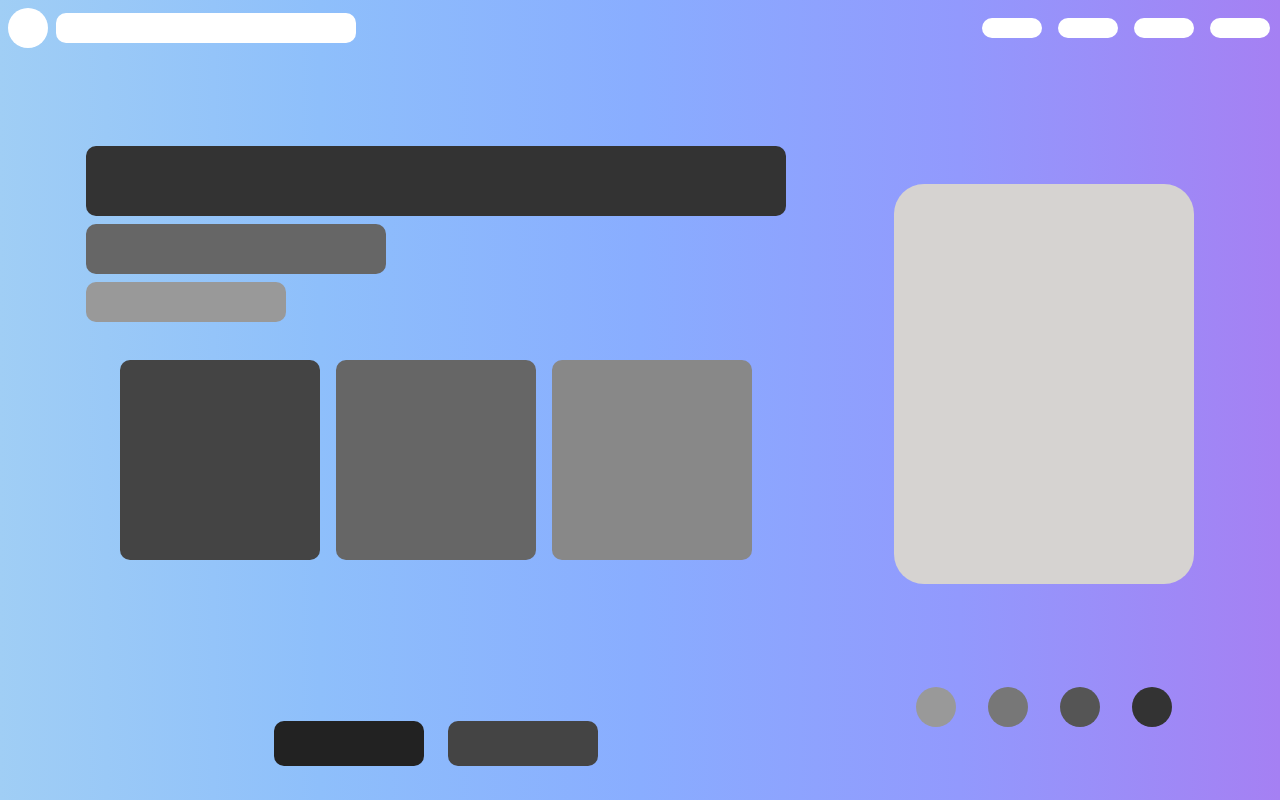
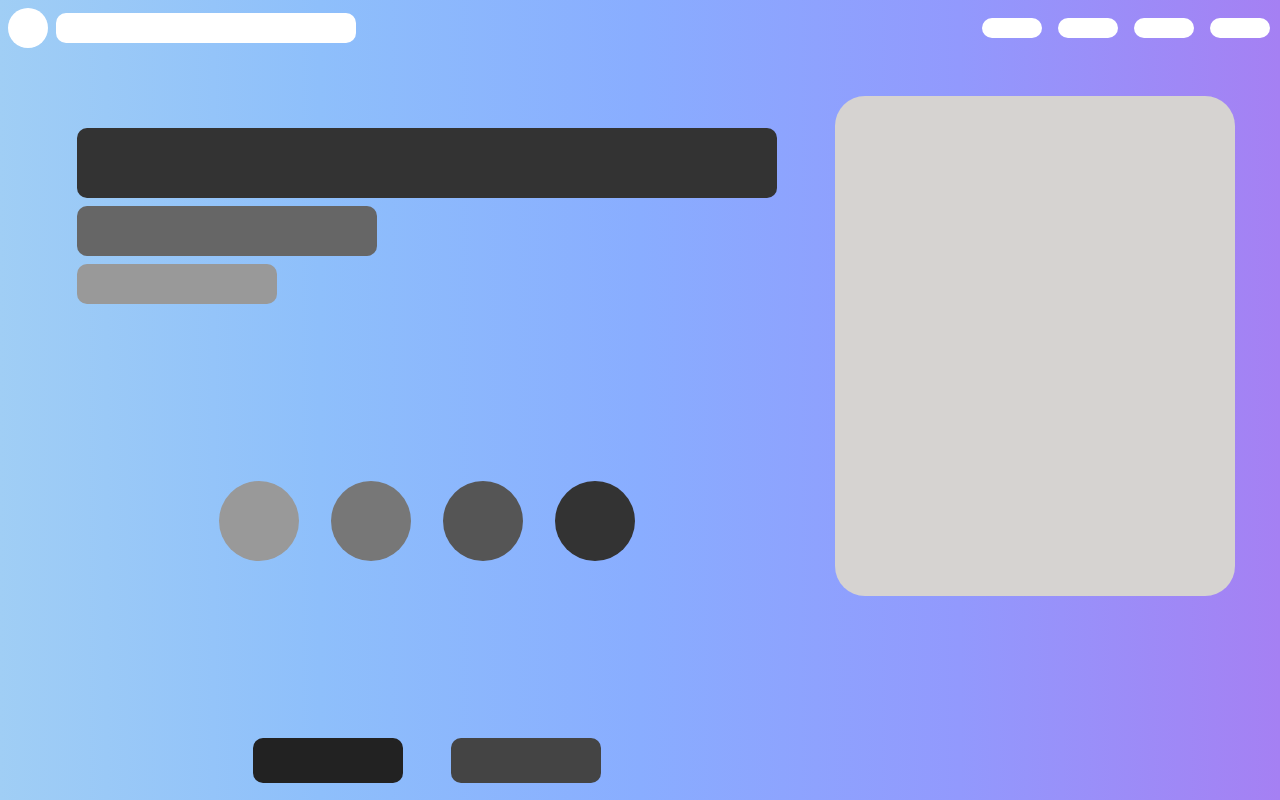
Before and after one commit to PratikKumarRout/Pratik-Kumar-Rout, a Next.js app: page / in a window 1280 px wide. Shown: the top 800 px of the page. Built offline with nearby package versions, Linux system fonts and the light colour scheme.

Commit message:
Changes made in hero section

```diff
--- a/src/app/components/Hero.js
+++ b/src/app/components/Hero.js
@@ -7,7 +7,7 @@ export default function Hero() {
     <section style={{
       minHeight: "100vh",
       display: "flex",
-      justifyContent: "space-around"
+      justifyContent: "space-around",
     }}>
 
       <div style={{
@@ -15,24 +15,21 @@ export default function Hero() {
         justifyContent: "space-between",
       }}>
         {/* Intro placeholders */}
-        <div style={{ display: "flex", flexDirection: "column", justifyContent: "space-around"}}>
+        <div style={{ display: "flex", flexDirection: "column", justifyContent: "space-between", padding: "2rem" }}>
           <div>
             <div>
               <PlaceholderBox width="700px" height="70px" shade="#333" />
               <PlaceholderBox width="300px" height="50px" shade="#666" />
               <PlaceholderBox width="200px" height="40px" shade="#999" />
             </div>
-
-            {/* Achievements row */}
-            <div className="hero-achievements">
-              <PlaceholderBox width="200px" height="200px" shade="#444" />
-              <PlaceholderBox width="200px" height="200px" shade="#666" />
-              <PlaceholderBox width="200px" height="200px" shade="#888" />
-            </div>
-
-
           </div>
 
+          <div className="hero-skills">
+            <PlaceholderCircle size="80px" shade="#999" />
+            <PlaceholderCircle size="80px" shade="#777" />
+            <PlaceholderCircle size="80px" shade="#555" />
+            <PlaceholderCircle size="80px" shade="#333" />
+          </div>
 
           {/* Buttons row */}
           <div className="hero-buttons">
@@ -42,16 +39,7 @@ export default function Hero() {
         </div>
 
       </div>
-    <div style={{display: "flex" , flexDirection: "column", justifyContent: "space-evenly"}}>
-      <PlaceholderBox width="300px" height="400px" borderRadius={30} />
-      {/* Skills row */}
-            <div className="hero-skills">
-              <PlaceholderCircle size="40px" shade="#999" />
-              <PlaceholderCircle size="40px" shade="#777" />
-              <PlaceholderCircle size="40px" shade="#555" />
-              <PlaceholderCircle size="40px" shade="#333" />
-            </div>
-      </div>
+      <PlaceholderBox width="400px" height="500px" borderRadius={30} />
     </section>
   );
 }
--- a/src/app/globals.css
+++ b/src/app/globals.css
@@ -14,8 +14,6 @@ body {
 body {
   color: var(--foreground);
   font-family: Arial, Helvetica, sans-serif;
-  -webkit-font-smoothing: antialiased;
-  -moz-osx-font-smoothing: grayscale;
   margin: 0;
   background-image: linear-gradient(to right, #a0cef5, #8ebffb, #89adff, #9299fd, #a580f3);
 }
@@ -59,8 +57,8 @@ header {
   display: flex;
   gap: 1rem;
   flex-wrap: wrap;
-  justify-content: center;
-  margin: 30px;
+  justify-content: start;
+  margin-top: 30px;
 }
 
 /* Skills row */
@@ -74,9 +72,8 @@ header {
 /* Buttons row */
 .hero-buttons {
   display: flex;
-  gap: 1.5rem;
+  gap: 3rem;
   justify-content: center;
-  margin-top: 1rem;
 }
 
 .flex-row {
```
